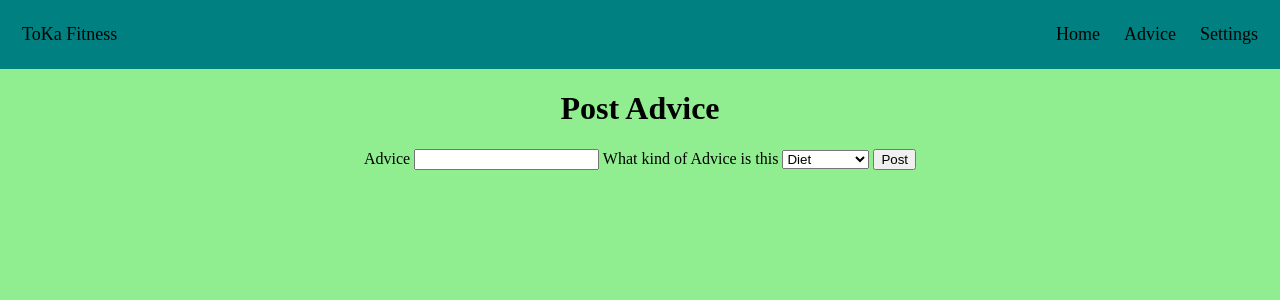
After one commit to marleywall9080/ToKa_fitness_app, a Flask app: page /create_advice in a window 1280 px wide. The commit adds this page. Shown: the top 300 px of the page. Run offline with Flask 3, Linux system fonts and the light colour scheme; a user stored in the database is signed in.

Commit message:
advice system up and running

```diff
--- a/app.py
+++ b/app.py
@@ -3,6 +3,7 @@ from flask import Flask, render_template, request, url_for, redirect
 from flask_sqlalchemy import SQLAlchemy
 from flask_login import LoginManager, UserMixin, login_user, logout_user, login_required, current_user
 from werkzeug.security import generate_password_hash, check_password_hash
+import sqlite3
 
 app = Flask(__name__)
 app.config["SQLALCHEMY_DATABASE_URI"] = "sqlite:///db.sqlite"
@@ -82,6 +83,32 @@ def logout():
 def home():
     return render_template("home.html", username=current_user.username)
 
+@app.route("/advice")
+@login_required
+def advice():
+    conn = sqlite3.connect("advice.db")
+    cursor = conn.cursor()
+    conn.row_factory = sqlite3.Row
+    cursor.execute("SELECT * FROM advice")
+    records = cursor.fetchall()
+    conn.close()
+    return render_template("advice.html", records=records)
+
+@app.route("/create_advice", methods=["GET", "POST"])
+@login_required
+def create_advice():
+    if request.method == "POST":
+        conn = sqlite3.connect("advice.db")
+        cursor = conn.cursor()
+        advice = request.form.get("advice")
+        advice_type = request.form.get("type")
+
+        cursor.execute("INSERT INTO advice (advice, advice_type, user) VALUES (?, ?, ?)", (advice, advice_type, current_user.username))
+        conn.commit()
+        conn.close()
+        return redirect(url_for("advice"))
+    return render_template("create_advice.html")
+
 @app.route("/settings")
 @login_required
 def settings():
--- a/static/style.css
+++ b/static/style.css
@@ -4,6 +4,14 @@ body{
     background-color: lightgreen;
     margin: 0;
     text-align: center;
+}
+
+table{
+    margin: 0 auto;
+}
+
+tr:nth-child(odd){
+    background-color: rgb(99, 160, 99);
 }
 
 .header{
--- /dev/null
+++ b/templates/create_advice.html
@@ -0,0 +1,17 @@
+{% extends "base.html" %}
+
+{% block content %}
+<h1>Post Advice</h1>
+<form action="/create_advice" method="post">
+    <label for="advice">Advice</label>
+    <input type="text" name="advice">
+    <label for="type">What kind of Advice is this</label>
+    <select id="type" name="type">
+        <option value="diet">Diet</option>
+        <option value="weightloss">Weightloss</option>
+        <option value="cardio">Cardio</option>
+        <option value="strength">Strength</option>
+    </select>
+    <button type="submit">Post</button>
+</form>
+{% endblock %}
```
Also changed, not shown: templates/advice.html (added, +21 -0 lines), advice.db (added).
